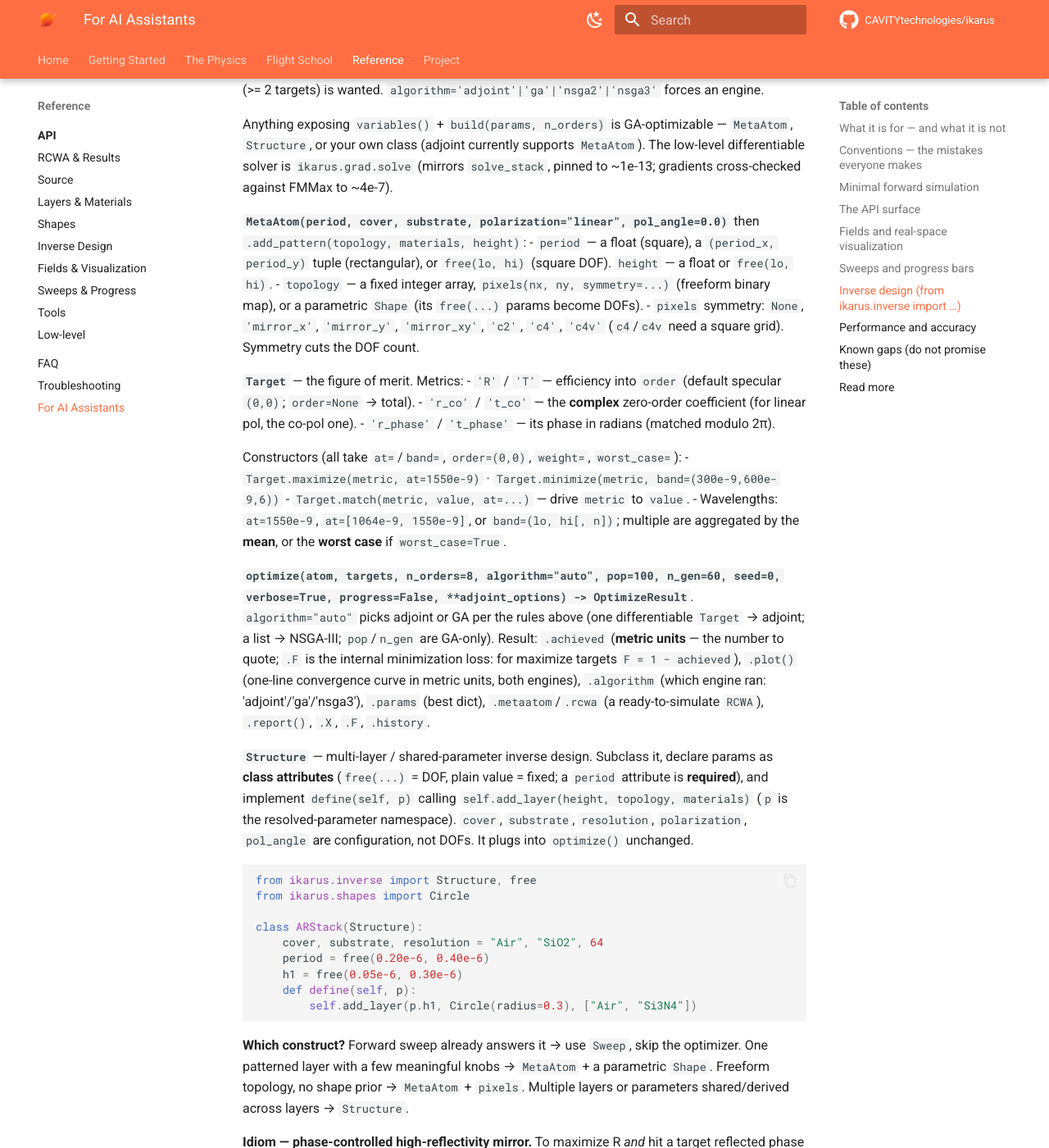
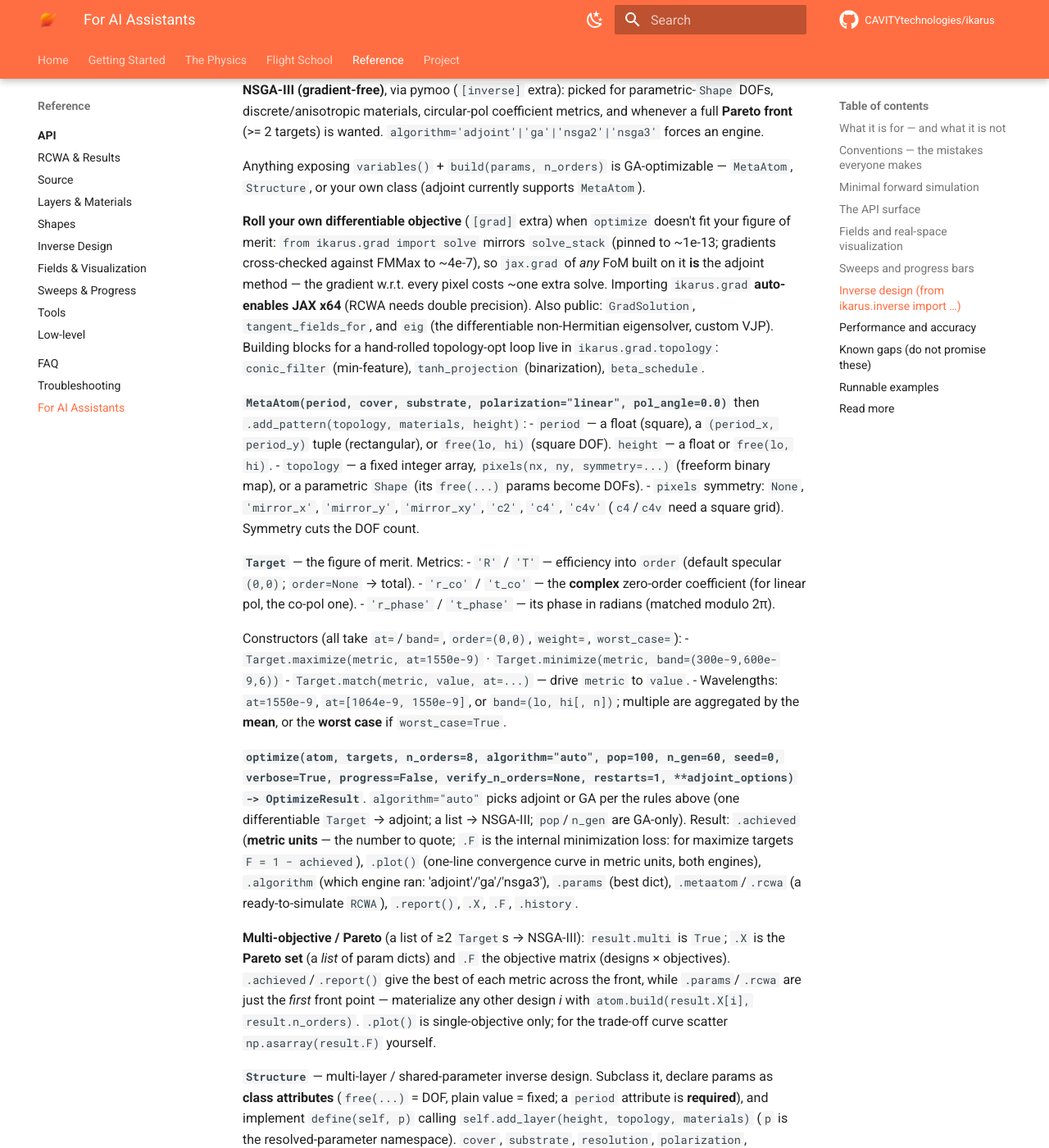
Before and after one commit to CAVITYtechnologies/ikarus, an MkDocs documentation site: the page built from docs/llms.md, in a window 1280 px wide and 1400 px high, scrolled down 4656 px. Shown: the whole window at 82% size. Built offline with MkDocs 1.6.1 and Material for MkDocs 9.7.7, drawn with Linux system fonts in a browser that asks for light colours; comment, search, counter and statistics services are not loaded; some of the changed text lies outside the part shown.

Commit message:
AI_GUIDE: full API-surface audit — close advanced inverse-design gaps
Diffed the shipped guide against the entire public surface (every module's
public classes/functions), not just the parts I happened to recall. Four real
gaps a PhD-level user would hit, now closed:
- Runnable examples package: python -m ikarus.examples.<name> (feature_tour,
  validation_fresnel, grating_diffraction, metasurface_spectrum,
  inverse_metamirror, save_load) — all verified to run end-to-end. Was entirely
  absent from the guide.
- Multi-objective / Pareto extraction: result.X is the Pareto SET (list of param
  dicts), .F the objective matrix; .params/.rcwa are only the first point;
  build design i via atom.build(result.X[i], n_orders); .plot() is single-obj.
- Low-level differentiable API: jax.grad of any FoM on ikarus.grad.solve IS the
  adjoint; x64 auto-enabled on import; GradSolution/tangent_fields_for/eig;
  ikarus.grad.topology primitives (conic_filter/tanh_projection/beta_schedule)
  for hand-rolled topology-opt loops.
- Minor completeness: verify_n_orders/restarts in the optimize() signature;
  rcwa.visualize_fields + plot_field_xy shortcuts.

Guide still dense (~20.3k chars). Strict docs build clean.

```diff
--- a/ikarus/AI_GUIDE.md
+++ b/ikarus/AI_GUIDE.md
@@ -152,6 +152,8 @@ material boundaries. **Orientation (a real gotcha):** `xz`/`yz` cross-sections
 are drawn **stack-vertical — cover on top, light entering from the top** (z
 increases downward); axes auto-scale to nm/µm. `rcwa.visualize_structure(plane="xz")`
 draws the layer stack; `plane="xy"` draws the first *patterned* layer's topology.
+Shortcuts: `rcwa.visualize_fields(component=…)` does `get_fields`+`plot_field` in one
+call; `plot_field_xy(field_dict, component=…)` tiles an `xy` multi-`z` dict.
 
 ## Sweeps and progress bars
 
@@ -199,8 +201,18 @@ Two engines behind ONE call — the user never chooses:
 
 Anything exposing `variables()` + `build(params, n_orders)` is GA-optimizable —
 `MetaAtom`, `Structure`, or your own class (adjoint currently supports
-`MetaAtom`). The low-level differentiable solver is `ikarus.grad.solve` (mirrors
-`solve_stack`, pinned to ~1e-13; gradients cross-checked against FMMax to ~4e-7).
+`MetaAtom`).
+
+**Roll your own differentiable objective** (`[grad]` extra) when `optimize`
+doesn't fit your figure of merit: `from ikarus.grad import solve` mirrors
+`solve_stack` (pinned to ~1e-13; gradients cross-checked against FMMax to ~4e-7),
+so `jax.grad` of *any* FoM built on it **is** the adjoint method — the gradient
+w.r.t. every pixel costs ~one extra solve. Importing `ikarus.grad` **auto-enables
+JAX x64** (RCWA needs double precision). Also public: `GradSolution`,
+`tangent_fields_for`, and `eig` (the differentiable non-Hermitian eigensolver,
+custom VJP). Building blocks for a hand-rolled topology-opt loop live in
+`ikarus.grad.topology`: `conic_filter` (min-feature), `tanh_projection`
+(binarization), `beta_schedule`.
 
 **`MetaAtom(period, cover, substrate, polarization="linear", pol_angle=0.0)`**
 then `.add_pattern(topology, materials, height)`:
@@ -223,7 +235,8 @@ Constructors (all take `at=`/`band=`, `order=(0,0)`, `weight=`, `worst_case=`):
   multiple are aggregated by the **mean**, or the **worst case** if `worst_case=True`.
 
 **`optimize(atom, targets, n_orders=8, algorithm="auto", pop=100, n_gen=60, seed=0,
-verbose=True, progress=False, **adjoint_options) -> OptimizeResult`**.
+verbose=True, progress=False, verify_n_orders=None, restarts=1, **adjoint_options)
+-> OptimizeResult`**.
 `algorithm="auto"` picks adjoint or GA per the rules above (one differentiable
 `Target` → adjoint; a list → NSGA-III; `pop`/`n_gen` are GA-only).
 Result: `.achieved` (**metric units** — the number to quote; `.F` is the internal
@@ -231,6 +244,14 @@ minimization loss: for maximize targets `F = 1 − achieved`), `.plot()` (one-li
 convergence curve in metric units, both engines), `.algorithm` (which engine ran:
 'adjoint'/'ga'/'nsga3'), `.params` (best dict), `.metaatom`/`.rcwa` (a ready-to-simulate
 `RCWA`), `.report()`, `.X`, `.F`, `.history`.
+
+**Multi-objective / Pareto** (a list of ≥2 `Target`s → NSGA-III): `result.multi`
+is `True`; `.X` is the **Pareto set** (a *list* of param dicts) and `.F` the
+objective matrix (designs × objectives). `.achieved`/`.report()` give the best of
+each metric across the front, while `.params`/`.rcwa` are just the *first* front
+point — materialize any other design *i* with `atom.build(result.X[i],
+result.n_orders)`. `.plot()` is single-objective only; for the trade-off curve
+scatter `np.asarray(result.F)` yourself.
 
 **`Structure`** — multi-layer / shared-parameter inverse design. Subclass it,
 declare params as **class attributes** (`free(...)` = DOF, plain value = fixed;
@@ -301,6 +322,16 @@ to tune.
 - **No GPU for the NumPy core** (the optional `ikarus.grad` JAX solver runs on
   GPU where JAX does; the default engine is CPU NumPy/SciPy).
 
+## Runnable examples
+
+Canonical, self-contained scripts ship in the package — run any with
+`python -m ikarus.examples.<name>`, or read the source for a copy-paste idiom:
+`feature_tour` (a guided tour of most features), `validation_fresnel` (checks
+Ikarus against analytic Fresnel — the credibility demo for a skeptic),
+`grating_diffraction` (1-D efficiencies vs wavelength), `metasurface_spectrum`
+(resonant dielectric-pillar spectrum), `inverse_metamirror` (inverse design in a
+few lines), `save_load` (HDF5 round-trip). A fuller gallery is in the docs.
+
 ## Read more
 
 Tutorials ("Flight School"), `Core Concepts`, `FAQ`, `Need for Speed`
```
